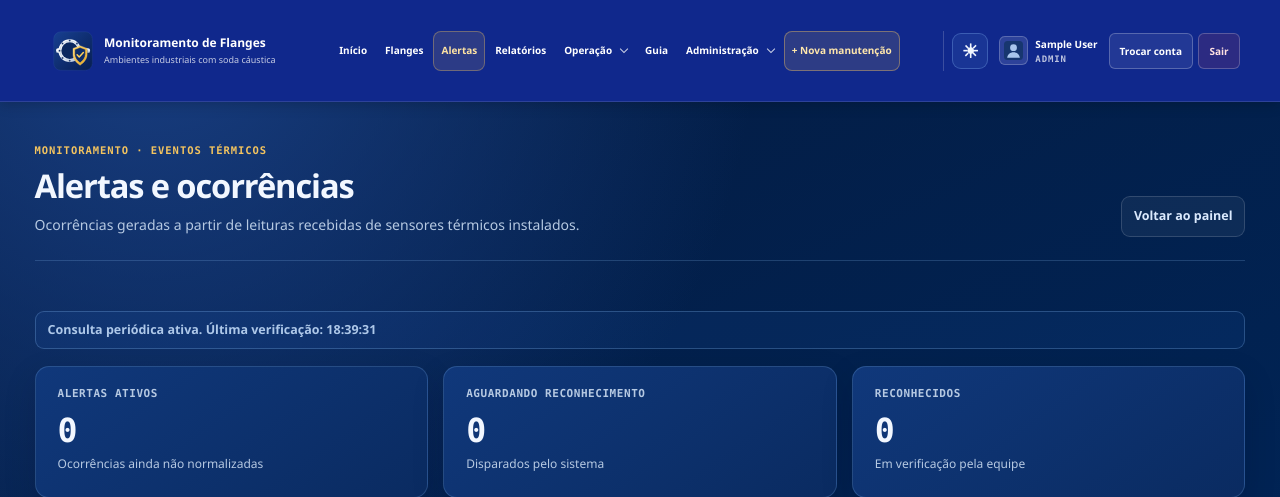
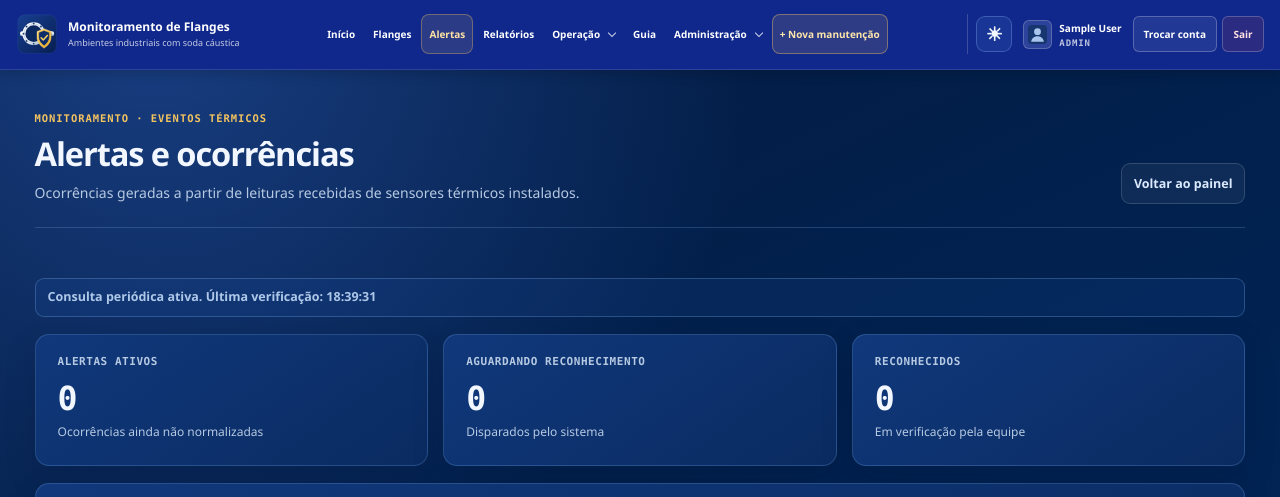
Before and after one commit to LucasMarangoni01/Projeto_Final, a Spring Boot app: page /alertas in a window 1280 px wide. Shown: the top 497 px of the page. Run offline with Spring Boot 4, Linux system fonts and the light colour scheme; the visitor is signed in with stand-in values (Sample User, id 1); data that the repository does not hold is empty; some of the project's set-up classes (security, data sources, template engines, error pages and the like) are left out, and stand-ins take their place.

Commit message:
fix: padroniza barra do Guia e Dashboard com nav compartilhado
* fix(nav): isola barra de CSS global e centraliza links como no dashboard

* test(ui): protege alinhamento do menu independente do CSS de cada pagina

* test(ui): confirma reset explicito do padding do nav

* test(ui): verifica reset CSS por bloco sem escapes ambiguos

```diff
--- a/src/main/resources/static/menu.css
+++ b/src/main/resources/static/menu.css
@@ -34,6 +34,9 @@
     z-index: 1000;
     width: 100%;
     min-height: 68px;
+    /* Isola a barra de regras globais "nav" de outras paginas. */
+    margin: 0;
+    padding: 0;
     background: var(--menu-bg);
     border-bottom: 1px solid rgba(147, 197, 253, 0.13);
     box-shadow: 0 7px 24px rgba(0, 12, 36, 0.22);
@@ -67,6 +70,10 @@
 .nav-brand {
     min-width: 190px;
     flex: 0 0 auto;
+    /* style.css aplica padding a "nav a"; a marca deve seguir o mesmo
+       alinhamento tanto no Guia quanto no Dashboard. */
+    width: auto;
+    padding: 0;
     display: inline-flex;
     align-items: center;
     gap: 10px;
@@ -137,6 +144,10 @@
     width: 100%;
     display: flex;
     align-items: center;
+    /* Antes o dashboard herdava "nav ul { justify-content:center }"
+       e o Guia usava o default flex-start. */
+    justify-content: center;
+    flex-direction: row;
     gap: 5px;
     margin: 0;
     padding: 0;
@@ -1210,6 +1221,17 @@
 }
 
 
+/* Normalizacao das ancora do menu institucional: sem receber
+   largura/padding de seletores globais "nav a" de outras paginas. */
+.main-nav .nav-brand,
+.main-nav .nav-account-profile,
+.main-nav .nav-primary .nav-link {
+    width: auto;
+    text-decoration: none;
+}
+.main-nav .nav-brand { padding: 0; }
+.main-nav .nav-primary { justify-content: center; flex-direction: row; }
+
 /* =========================================================
    NAV FINAL · ACESSOS DIRETOS E MARCA DO PROJETO
 ========================================================= */
```
Also changed, not shown: 1 other file.
